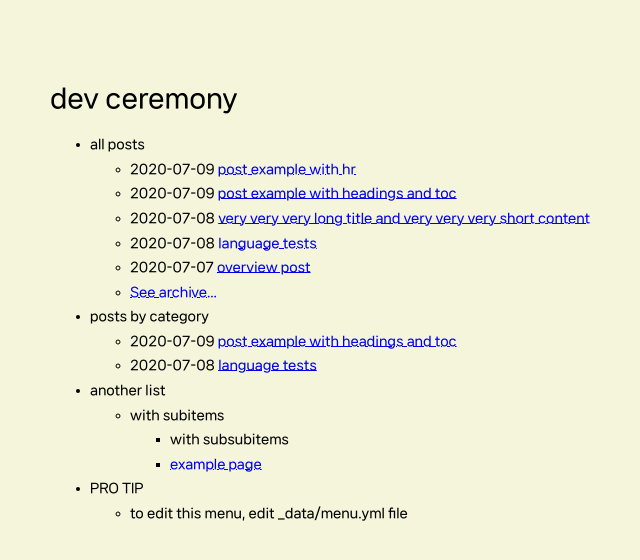
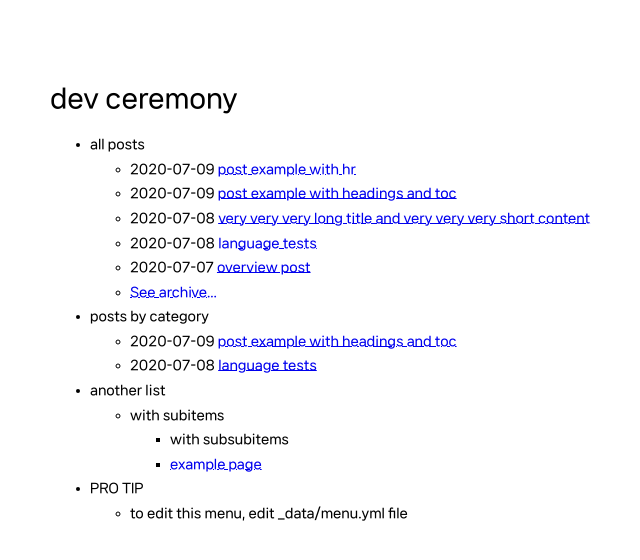
Before and after one commit to vymr1000/vymr1000.github.io, a Jekyll site: the page built from index.md, in a window 1280 px wide. Shown: the top 560 px of the page, without its empty margins (270-910 px from the left). Built offline with Jekyll 4.4.1, drawn with Linux system fonts in a browser that asks for light colours.

Commit message:
scss 수정

```diff
--- a/_sass/no-style-please.scss
+++ b/_sass/no-style-please.scss
@@ -30,7 +30,6 @@ body {
   min-height: 100%;
   overflow-wrap: break-word;
   font-size: small;
-  background-color: beige;
 }
 
 @font-face {
```
Also changed, not shown: 9 other files.
